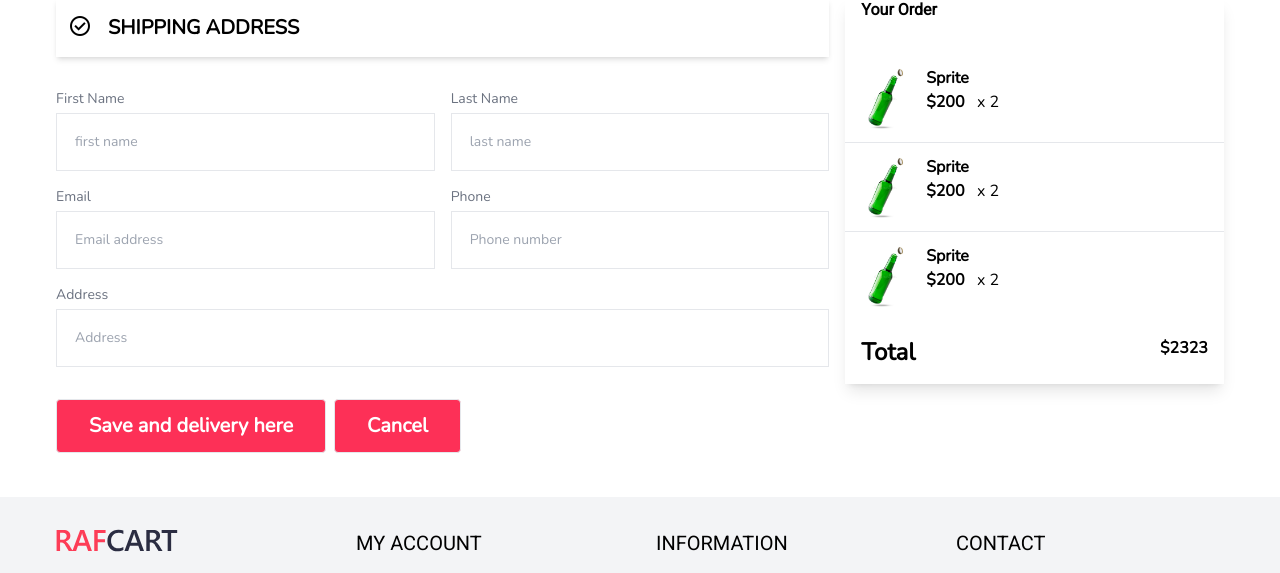
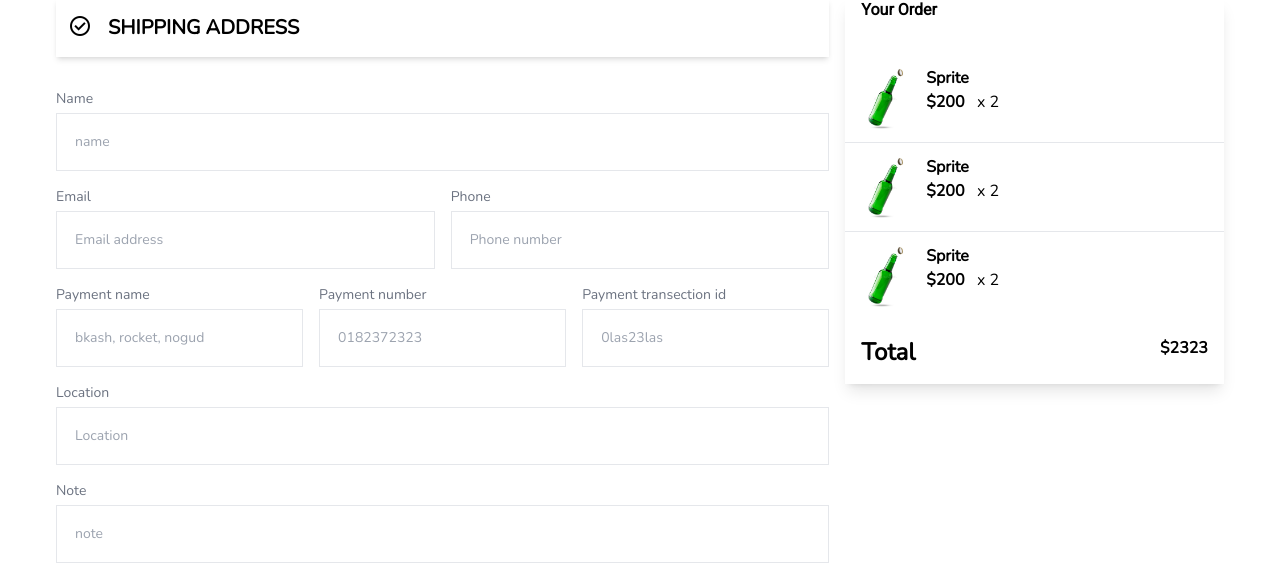
Before and after one commit to Bokhtiar/BT-Ecommerce-client, a Next.js app: page /dashboard/order/create in a window 1280 px wide. Shown: the part 216-789 px from the top of the page. Built offline with nearby package versions, Linux system fonts and the light colour scheme; no server answers.

Commit message:
Order store api implemented

```diff
--- a/components/Dashboard/cart/index.tsx
+++ b/components/Dashboard/cart/index.tsx
@@ -1,3 +1,4 @@
+import Link from 'next/link'
 import React, { useCallback, useEffect, useState } from 'react'
 import { CartNetwork, CartNetworkDecrement, CartNetworkDestroy, CartNetworkIncrement } from '../../../network/cart.network'
 import { networkErrorHandeller } from '../../../utils/helpers'
@@ -164,9 +165,7 @@ const Cart: React.FC = (): JSX.Element => {
             <button className="rounded-md border text-white border-primary py-1 bg-primary hover:bg-white hover:text-black px-5 font-bold">
               Go To Shoping
             </button>
-            <button className="rounded-md border text-white border-primary py-1 bg-primary hover:bg-white hover:text-black px-5 font-bold">
-              Go To Checkout
-            </button>
+            <Link href="/dashboard/order/create" className="rounded-md border text-white border-primary py-1 bg-primary hover:bg-white hover:text-black px-5 font-bold"> Go To Checkout</Link>
           </div>
         </div>
       </div>
--- a/components/order/index.tsx
+++ b/components/order/index.tsx
@@ -29,37 +29,20 @@ const OrderForm: React.FC<PropsTypes> = (props: PropsTypes): JSX.Element => {
                 </div>
 
                 {/* name part */}
-                <div className="grid grid-cols-1 md:grid-cols-2 gap-4">
+                <div className="grid grid-cols-1 md:grid-cols-1 gap-4">
                     <div>
                         <TextInput
-                            label="First Name"
-                            name="f_name"
+                            label="Name"
+                            name="name"
                             type="text"
-                            placeholder="first name"
+                            placeholder="name"
                             control={control}
                             error={errors.name && errors.name.message}
                             defaultvalue={""}
                             rules={{
-                                required: "First name is required.",
+                                required: "Name is required.",
                                 pattern: {
-                                    message: "Invalid first name.",
-                                },
-                            }}
-                        />
-                    </div>
-                    <div>
-                        <TextInput
-                            label="Last Name"
-                            name="l_name"
-                            type="text"
-                            placeholder="last name"
-                            control={control}
-                            error={errors.name && errors.name.message}
-                            defaultvalue={""}
-                            rules={{
-                                required: "Last name is required.",
-                                pattern: {
-                                    message: "Invalid last name.",
+                                    message: "Invalid name.",
                                 },
                             }}
                         />
@@ -104,20 +87,89 @@ const OrderForm: React.FC<PropsTypes> = (props: PropsTypes): JSX.Element => {
                     </div>
                 </div>
 
+                {/* payment information */}
+                <div className="grid grid-cols-3 my-4 gap-4">
+                    <TextInput
+                        label="Payment name"
+                        name="payment_name"
+                        type="text"
+                        placeholder="bkash, rocket, nogud"
+                        control={control}
+                        error={errors.payment_name && errors.payment_name.message}
+                        defaultvalue={""}
+                        rules={{
+                            required: "Payment name is required.",
+                            pattern: {
+                                message: "Invalid payment name.",
+                            },
+                        }}
+                    />
+
+                    <TextInput
+                        label="Payment number"
+                        name="payment_number"
+                        type="text"
+                        placeholder="0182372323"
+                        control={control}
+                        error={errors.payment_number && errors.payment_number.message}
+                        defaultvalue={""}
+                        rules={{
+                            required: "Payment number is required.",
+                            pattern: {
+                                message: "Invalid payment number.",
+                            },
+                        }}
+                    />
+
+                    <TextInput
+                        label="Payment transection id"
+                        name="payment_txid"
+                        type="text"
+                        placeholder="0las23las"
+                        control={control}
+                        error={errors.payment_txid && errors.payment_txid.message}
+                        defaultvalue={""}
+                        rules={{
+                            required: "payment transection id is required.",
+                            pattern: {
+                                message: "Invalid payment transection id.",
+                            },
+                        }}
+                    />
+                </div>
+
                 {/* address */}
                 <div className='grid grid-cols-1 my-4'>
                     <TextInput
-                        label="Address"
-                        name="address"
+                        label="Location"
+                        name="location"
                         type="text"
-                        placeholder="Address"
+                        placeholder="Location"
                         control={control}
-                        error={errors.addres && errors.addres.message}
+                        error={errors.location && errors.location.message}
                         defaultvalue={""}
                         rules={{
-                            required: "Addres is required.",
+                            required: "Location is required.",
                             pattern: {
-                                message: "Invalid addres.",
+                                message: "Invalid location.",
+                            },
+                        }}
+                    />
+                </div>
+                {/* note */}
+                <div className='grid grid-cols-1 my-4'>
+                    <TextInput
+                        label="Note"
+                        name="note"
+                        type="text"
+                        placeholder="note"
+                        control={control}
+                        error={errors.note && errors.note.message}
+                        defaultvalue={""}
+                        rules={{
+                            required: "Note is required.",
+                            pattern: {
+                                message: "Invalid note.",
                             },
                         }}
                     />
--- /dev/null
+++ b/network/order.network.ts
@@ -0,0 +1,17 @@
+import {privateRequest} from '../config/axios.config'
+
+type OrderDataTypes = {
+    name:string;
+    email:string;
+    phone:number;
+    location: string;
+    payment_name: string;
+    payment_number: number;
+    payment_txid : string
+}
+
+export const OrderStoreNetwork = async(data: OrderDataTypes) => {
+    console.log(data);
+
+    return await privateRequest.post(`/api/v1/order`, data);
+}
--- a/pages/dashboard/order/create.tsx
+++ b/pages/dashboard/order/create.tsx
@@ -1,16 +1,44 @@
+import { useRouter } from 'next/router';
+import { useState } from 'react';
 import Bradcrumbs from '../../../components/bradcrumbs'
 import Button from '../../../components/button'
 import { TextInput } from '../../../components/input-fild'
 import OrderForm from '../../../components/order'
+import { Toastify } from '../../../components/toastify';
+import { OrderStoreNetwork } from '../../../network/order.network';
+import { networkErrorHandeller } from '../../../utils/helpers';
 
 export default function Order() {
+    const [isLoading, setLoading] = useState<boolean>(false);
+    const router = useRouter();
+
+    /* Handle order */
+    const handleOrder = async (data: any) => {
+        try {
+            setLoading(true);
+            const response = await OrderStoreNetwork(data);
+            if (response && response.status === 200) {
+                console.log("Store", response);
+                router.push("/dashboard/order");
+            }
+            Toastify.Success("Order created.");
+            setLoading(false);
+        } catch (error: any) {
+            if (error) {
+                console.log("s", error);
+                setLoading(false);
+                networkErrorHandeller(error);
+            }
+        }
+    };
+
     return (
         <>
             <Bradcrumbs name="Order"></Bradcrumbs>
             <div className='container my-3'>
                 <div className="grid grid-cols-1 md:grid-cols-3 gap-4">
                     <div className="col-span-2">
-                        <OrderForm></OrderForm>
+                        <OrderForm loading={isLoading} onSubmit={(data) => handleOrder(data)} />
 
                     </div>
                     <div className="col-span-1">
--- a/pages/dashboard/order/index.tsx
+++ b/pages/dashboard/order/index.tsx
@@ -1,14 +1,11 @@
 import Bradcrumbs from "../../../components/bradcrumbs";
 import DashboardSidebar from "../../../components/Dashboard/sidebar";
-import Header from "../../../components/layouts/header";
-import Footer from "../../../components/layouts/footer";
 import Order from '../../../components/Dashboard/order'
 import authRoute from "../../../hook/authRoute";
 
 const Index:React.FC  = ():JSX.Element => {
     return (
       <div>
-        <Header></Header>
         <Bradcrumbs name="Order"></Bradcrumbs>
         <div className="grid grid-cols-1 md:grid-cols-4 container gap-4">
           {/* sidebar */}
@@ -20,7 +17,6 @@ const Index:React.FC  = ():JSX.Element => {
             <Order></Order>
           </div>
         </div>
-        <Footer></Footer>
       </div>
     );
 }
```
Also changed, not shown: components/auth/login/index.tsx (line endings or trailing spaces).
